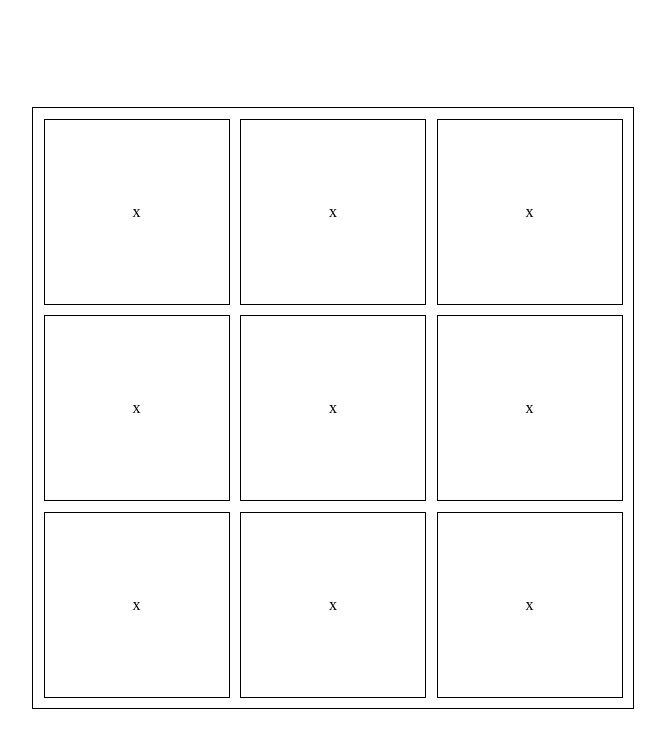
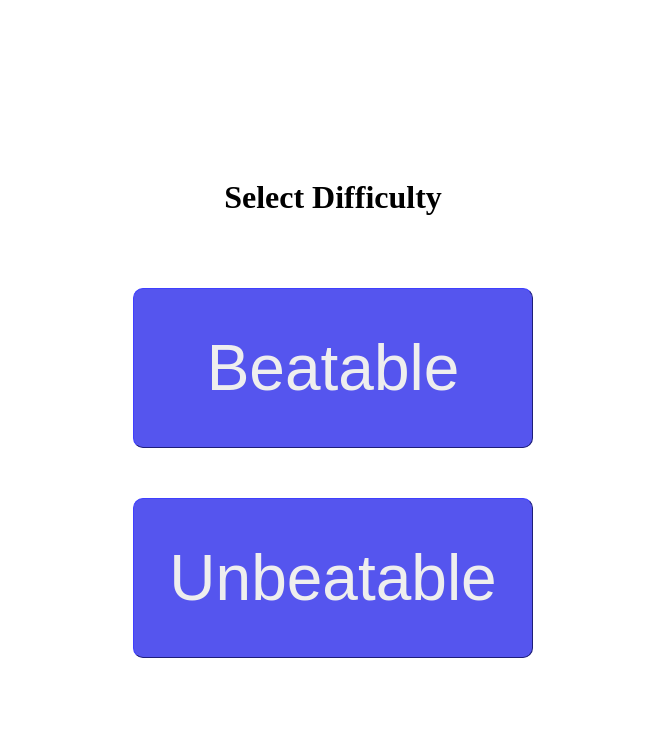
Before and after one commit to Hyperlisk/tic-tac-toe-react, a React (Create React App) app: page / in a window 1280 px wide. Shown: the top 748 px of the page, without its empty margins (307-972 px from the left). Built offline with nearby package versions, Linux system fonts and the light colour scheme.

Commit message:
Add an initial screen for difficulty selection.
This lays the groundwork for moving between screens to start
a game.

```diff
--- a/src/App.js
+++ b/src/App.js
@@ -23,6 +23,24 @@ const TicTacToeBoardSquare = styled.div`
   width: 23vh;
   height: 23vh;
   border: 1px solid #000;
+`;
+
+const DifficultySelectionContainer = styled.div`
+  display: flex;
+  flex-direction: column;
+  justify-content: space-evenly;
+  align-items: center;
+  height: 75vh;
+`;
+
+const DifficultyButton = styled.button`
+  border: 1px outset #33C;
+  border-radius: 10px;
+  background-color: #55E;
+  color: #EEE;
+  font-size: 8vh;
+  width: 50vh;
+  height: 20vh;
 `;
 
 const BOARD_MARKER = {
@@ -52,24 +70,48 @@ class TicTacToeBoard extends React.Component {
   }
 }
 
+class DifficultySelection extends React.Component {
+  render() {
+    return (
+      <DifficultySelectionContainer>
+        <h1>Select Difficulty</h1>
+        <DifficultyButton>
+          Beatable
+        </DifficultyButton>
+        <DifficultyButton>
+          Unbeatable
+        </DifficultyButton>
+      </DifficultySelectionContainer>
+    );
+  }
+}
+
+const SCREENS = {
+  DIFFICULTY_SELECTION: 0,
+};
+
 class App extends React.Component {
 
   constructor(props) {
     super(props);
 
     this.state = {
-      board: [
-        [BOARD_MARKER.X, BOARD_MARKER.X, BOARD_MARKER.X],
-        [BOARD_MARKER.X, BOARD_MARKER.X, BOARD_MARKER.X],
-        [BOARD_MARKER.X, BOARD_MARKER.X, BOARD_MARKER.X],
-      ],
+      screen: SCREENS.DIFFICULTY_SELECTION,
     };
   }
 
   render() {
-    const { board } = this.state;
+    const { screen } = this.state;
 
-    return <TicTacToeBoard board={board} />;
+    switch (screen) {
+      case SCREENS.DIFFICULTY_SELECTION:
+        return (
+          <DifficultySelection />
+        );
+
+      default:
+        throw new Error(`Unkown screen: ${screen}`);
+    }
   }
 }
 
```
